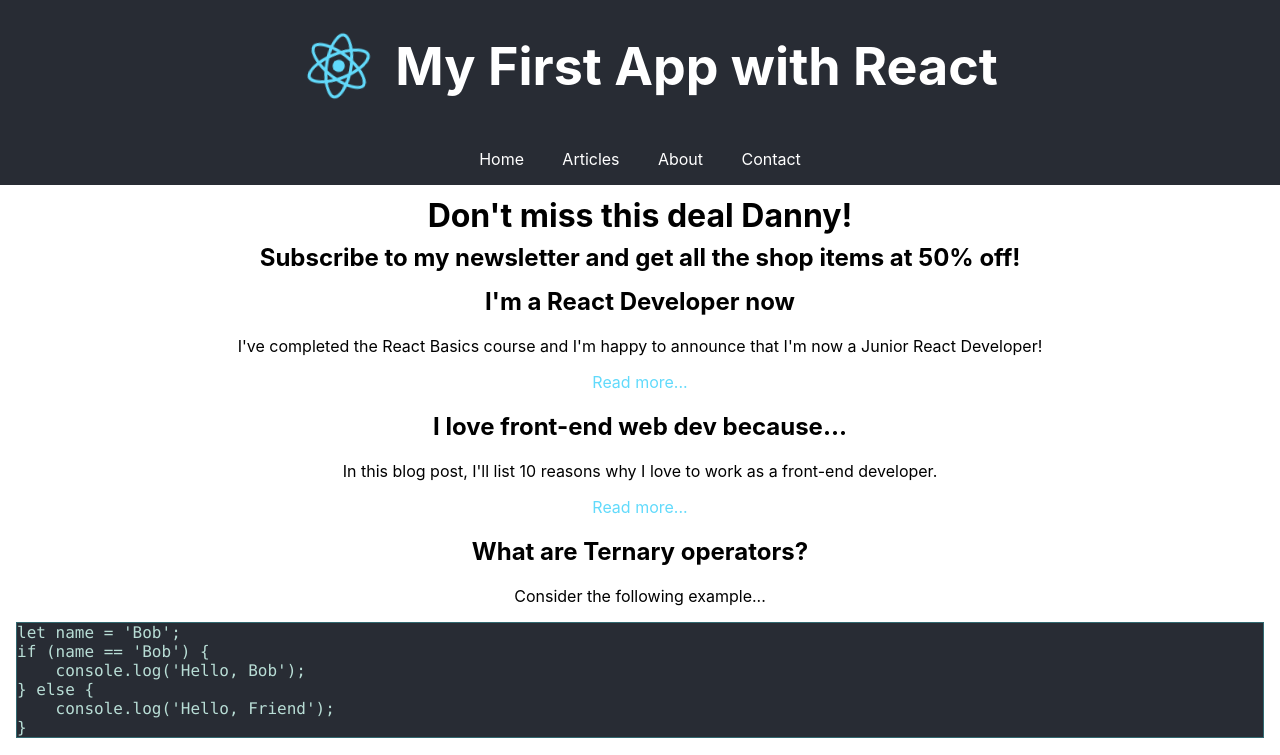
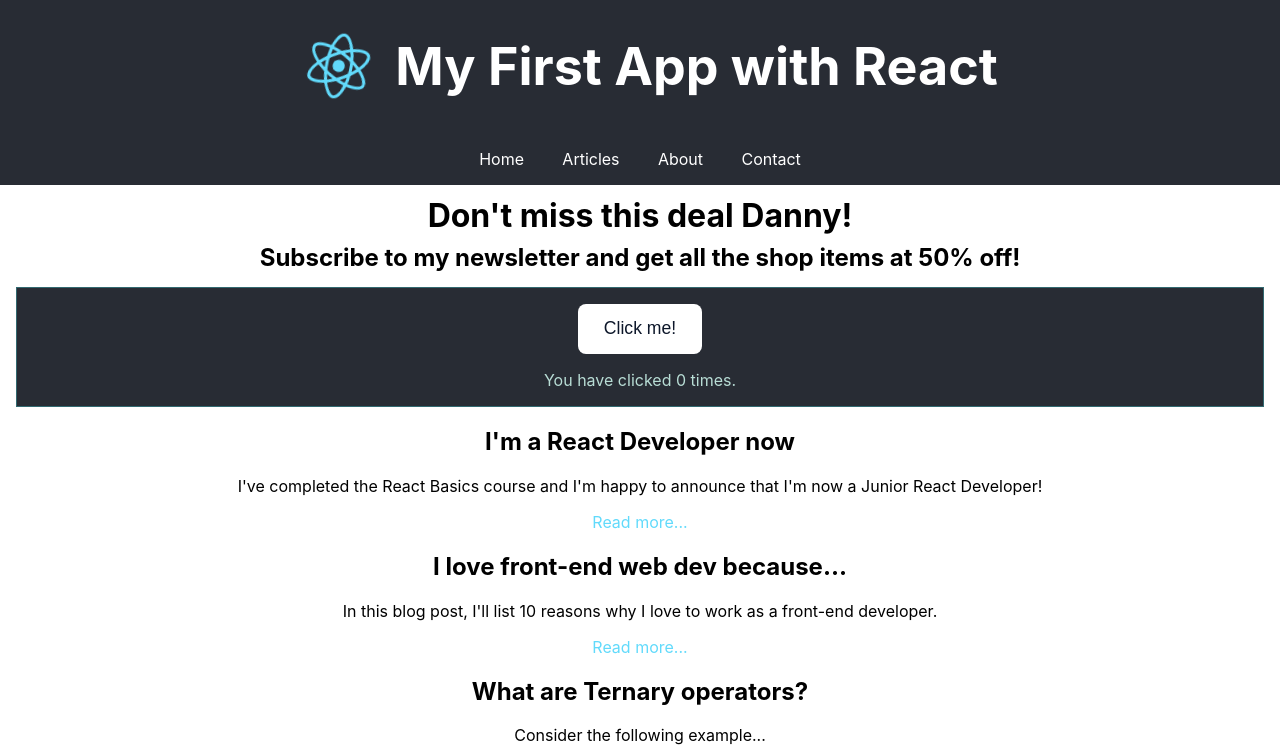
Before and after one commit to danny-boulay/First-React-App, a React (Create React App) app: page / in a window 1280 px wide. Shown: the top 755 px of the page. Built offline with nearby package versions, Linux system fonts and the light colour scheme.

Commit message:
Ajout d'une section avec un button pour le EventHandling

```diff
--- a/src/App.css
+++ b/src/App.css
@@ -87,3 +87,31 @@ li a:hover {
 .copyright p {
   border-top: 1px solid black;
 }
+
+/*Button*/
+.clickGame {
+  background-color: #282c34;
+  color: rgb(184, 221, 213);
+  border: solid rgb(50, 105, 112) 1px;
+  margin: 1rem;
+}
+
+.clickGame button {
+  background-color: #fff;
+  border: 0 solid #e2e8f0;
+  border-radius: 0.5rem;
+  color: #0d172a;
+  cursor: pointer;
+  font-size: 1.1rem;
+  line-height: 1;
+  padding: 1rem 1.6rem;
+  margin-top: 1rem;
+  text-align: center;
+  transition: all 0.2s cubic-bezier(.4, 0, .2, 1);
+}
+
+.clickGame button:hover {
+  background-color: #fff;
+  color: rgb(184, 221, 213);
+  transform: scale(1.05);
+}
--- a/src/App.js
+++ b/src/App.js
@@ -6,6 +6,7 @@ import Intro1 from './components/Intro1';
 import Intro2 from './components/Intro2';
 import Intro3 from './components/Intro3';
 import Footer from './components/Footer';
+import Button from './components/Button';
 
 function App() {
   return (
@@ -13,6 +14,7 @@ function App() {
       <Header/>
       <Nav/>
       <Promo name="Danny"/>
+      <Button/>
       <Intro1/>
       <Intro2/>
       <Intro3/>
--- /dev/null
+++ b/src/components/Button.js
@@ -0,0 +1,26 @@
+import React, {useState} from 'react';
+
+function Button() {
+    var [count, setCount] = useState(0);
+
+    var clickHandler = () => setCount(count+1);
+    if (count === 10){
+        return (
+            <div className="clickGame">
+                <button disabled> You can't click me anymore! </button>
+                <p>You clicked {count} times.</p>
+            </div>
+        )
+    } else {
+        return (
+            <div className="clickGame">
+                <button onClick={clickHandler}>
+                    Click me!
+                </button>
+                <p> You have clicked {count} times. </p>
+            </div>
+        )
+    }
+}
+
+export default Button;
```
